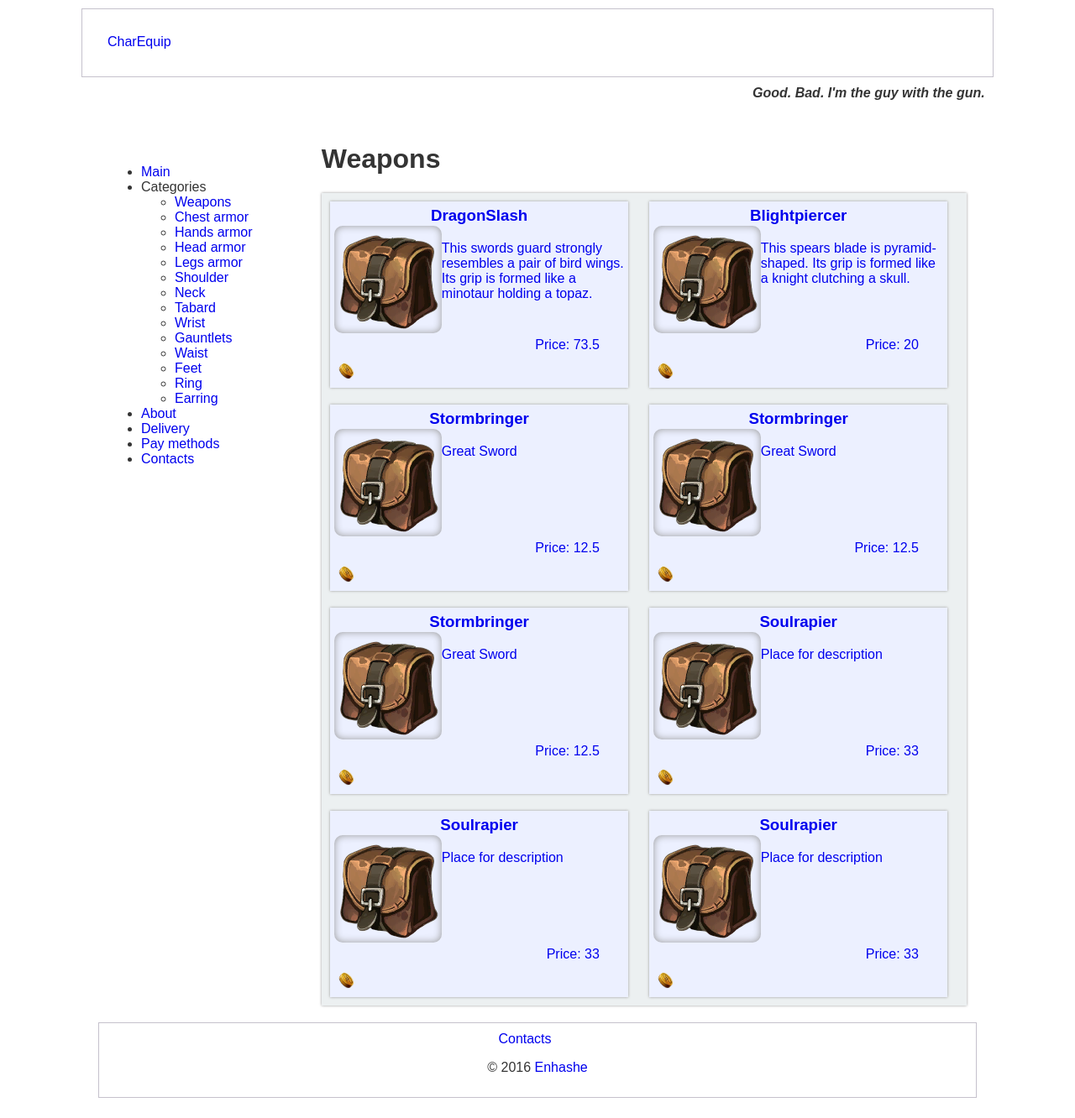
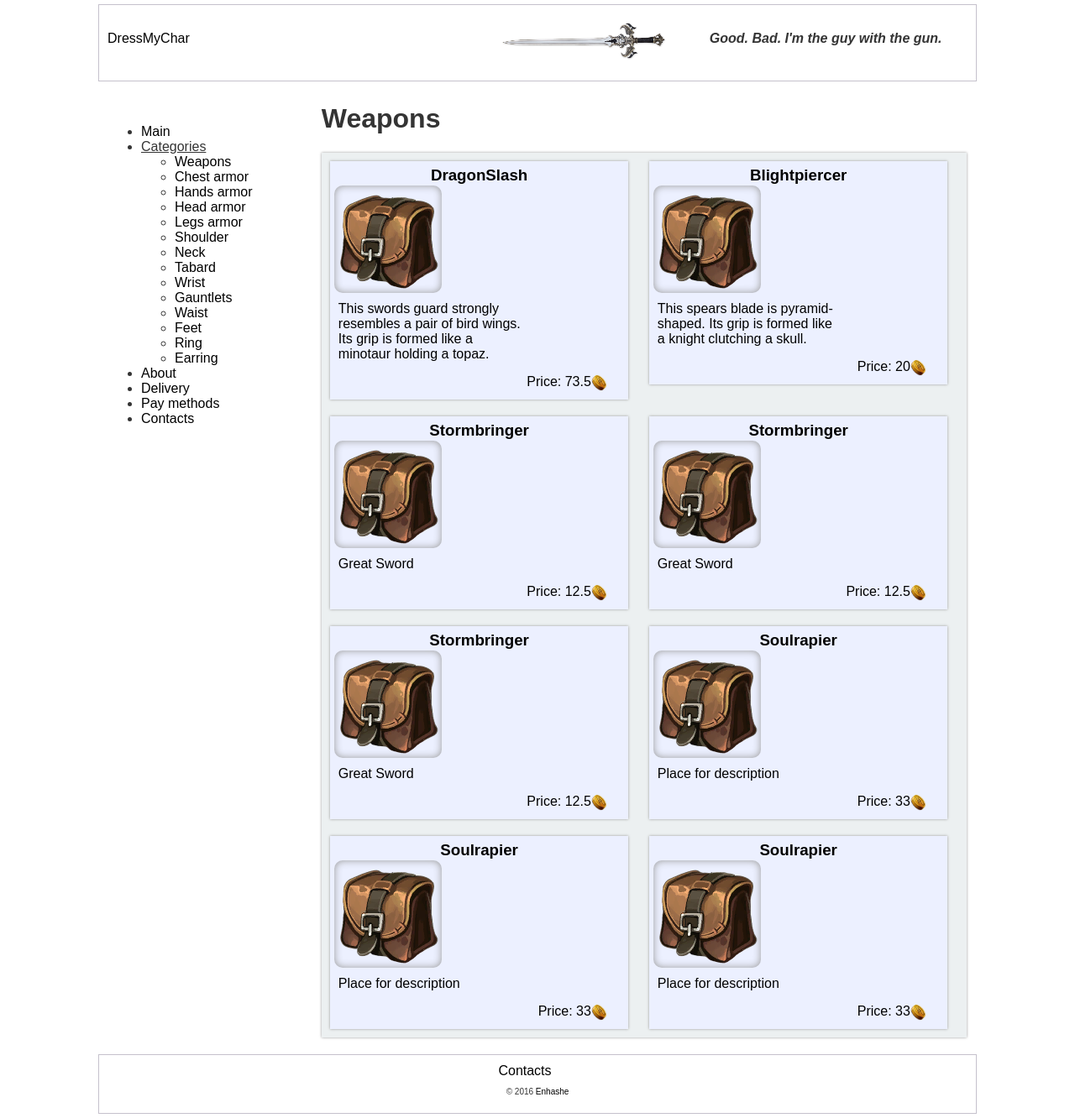
Before and after one commit to Enhashe/emarket, a PHP site: page /catalogue/1 in a window 1280 px wide. Shown: the whole page at 84% size. Before the commit the page ends 1308 px from the top, so only its background shows below. Run offline with PHP 8.4, Linux system fonts and the light colour scheme; data comes from the database, SQL or seed files in the repository.

Commit message:
Interface changes. Almost done.

```diff
--- a/public/css/main.css
+++ b/public/css/main.css
@@ -6,25 +6,27 @@
 /* PAGE STRUCTURE */
 .header, .content, .footer {
 	width: 80%;
-	margin: 10px auto;
-	padding: 30px;
+	margin: 5px auto;
 	clear: both;
 }
 .header {
-	position: relative;
-	height: 20px;
+	padding: 10px;
+	height: 70px;
 	border: 1px solid #c5c1cc;
 }
-
+.header a {
+	float: left;
+	display: inline-block;
+	width: 200px;
+	height: 60px;
+	line-height: 60px;
+	margin: 0 auto;
+	vertical-align: middle;
+}
 .header img {
-	float: left;
-	width: 200px;
-	height: 50;
-	margin: 0 auto;
 }
 .content {
-/*	margin: auto;
-	padding: 30px 10px 10px 10px;*/
+	margin: 0px auto;
 }
 .footer {
 	border: 1px solid #c5c1cc;
@@ -34,13 +36,15 @@
 
 /* HEADER */
 .logo {
+	display: inline-block;
+	float: right;
 	width: 200px;
-	height: 50;
-	margin: 0 auto;
+	margin: 0 50px 0 0;
 }
 .slogan-wrapper {
 	float: right;
 	width: 30%;
+	line-height: 60px;
 	margin: auto;
 	font-style: italic;
 	font-weight: bold;
@@ -54,7 +58,6 @@
 	display: block;
 	float: left;
 	width: 128px;
-/*	margin: 20px;*/
 	border-radius: 10px;
 }
 .menu {
@@ -94,12 +97,14 @@
     box-shadow: 0 0 3px #999999;
 }
 .catalog-item h3{
-/*	display: inline-block;
-    vertical-align: top;
-    width: 45%;
-    min-height: 75px;*/
     margin: 1px;
     text-align: center;
+}
+.catalog-item p {
+	display: inline-block;
+	width: 63%;
+	margin: 0px;
+	padding: 10px 0px 10px 5px;
 }
 .catalog-item img {
 	box-shadow: inset 0 0 10px #999999;
@@ -111,29 +116,27 @@
     min-height: 75px;
     height: 100%;
     margin: 10px;
-    padding: 20px;
+    padding: 20px 20px 5px 20px;
     text-align: left;
     background: #ecf0ff;
     box-shadow: 0 0 3px #999999;
 }
 .product-item p {
+	display: inline-block;
+	width: 65%;
 	margin: 0px;
-	padding: 20px;
+	padding: 20px 0px 20px 20px;
 }
 .product-item img {
-/*	position: relative;*/
 	width: 256px;
-/*	margin: 20px;*/
 	border-radius: 10px;
 	box-shadow: inset 0 0 10px #999999;
 }
 .price {
-/*	position: absolute;
-    bottom: 0;*/
 	display: inline-block;
 	float: right;
 	width: 100%;
-/*	margin: 5px;*/
+	padding: 5px;
 	text-align: right;
 }
 .price-value {
@@ -141,28 +144,23 @@
 	float: left;
 	width: 90%;
 	height: 20px;
-	margin: 5px 0px 5px 5px;
+	margin: 0px;
 }
 .price-img img{
 	display: inline-block;
 	width: 20px;
 	height: 20px;
-	margin: 5px 5px 5px 5px;
+	margin: 0px;
 	box-shadow: none;
 }
-
 a{
 	text-decoration: none;
-}
-
+	color: black;
 }
 .copyright {
 	font-size: 10px;
 	text-align: center;
 }
-#text1 {
-    padding: 10px;
-}
 /* FOOTER */
 /*.footer {
 }*/
--- a/src/app/marketApp/classes/Controller/ProductController.php
+++ b/src/app/marketApp/classes/Controller/ProductController.php
@@ -7,14 +7,17 @@
 	public function indexAction($request)
 	{
 		$dbConnection = $this->application->getDbConnection();
-		$catId = $request['catId'];
+		$cat_id = $request['catId'];
 		$prodId = $request['prodId'];
 		$product = new Product($prodId);
 		$product->create($dbConnection);
+		$category = new Category($cat_id);
+		$category->createCategory($dbConnection);
+		$catTitle = $category->getTitle();
 		$title = $product->getTitle();
 		$description = $product->getDescription();
 		$image = $product->getImage();
 		$price = $product->getPrice();
-		$this->render('pages:product', ['title' => $title, 'description' => $description, 'image' => $image, 'price' => $price]);
+		$this->render('pages:product', ['title' => $title, 'description' => $description, 'image' => $image, 'catTitle' => $catTitle, 'price' => $price]);
 	}
 }
--- a/src/app/marketApp/classes/Product.php
+++ b/src/app/marketApp/classes/Product.php
@@ -9,6 +9,7 @@
 	protected $title;
 	protected $description;
 	protected $image;
+	protected $cat_id;
 	protected $price;
 
 	function __construct($id)
@@ -21,9 +22,9 @@
 		$id = $this->id;
 		$dbConnection = (isset($dbConnection)) ? $dbConnection : [] ;
 		$sqlQuery = <<<SQL
-		SELECT id, title, description, price
+		SELECT id, title, description, image, cat_id, price
 			FROM product
-			WHERE id=$id
+			WHERE id = $id
 SQL;
 		$statement = $dbConnection->query($sqlQuery);
 		$statement->setFetchMode(PDO::FETCH_ASSOC);
@@ -32,6 +33,8 @@
 		$this->id = $id;
 		$this->title = $title;
 		$this->description = $description;
+		$this->image = $image;
+		$this->cat_d = $cat_id;
 		$this->price = $price;
 	}
 
@@ -55,6 +58,11 @@
 		return $this->image;
 	}
 
+	public function getCatId()
+	{
+		return $this->cat_id;
+	}
+
 	public function getPrice()
 	{
 		return $this->price;
--- a/src/app/marketApp/view/header.php
+++ b/src/app/marketApp/view/header.php
@@ -10,9 +10,9 @@
 	</head>
 	<body>
 		<div class="header">
-			<a href="/">CharEquip</a>
-<!-- 			<img src="/images/logo_sword.png" alt="Mountain View" style="width:100%;height:100%;"> -->
+			<a href="/">DressMyChar</a>
+			<div class="slogan-wrapper">
+				Good. Bad. I'm the guy with the gun.
+			</div>
+			<img class="logo" src="/images/logo_sword.png" alt="Logo">
 		</div>
-		<div class="slogan-wrapper">
-			Good. Bad. I'm the guy with the gun.
-		</div>
--- a/src/app/marketApp/view/menu.php
+++ b/src/app/marketApp/view/menu.php
@@ -3,7 +3,7 @@
 		<li>
 			<a href="/">Main</a>
 		</li>
-		<li>Categories
+		<li><u>Categories</u>
 			<ul>
 			<?php require __DIR__ . '/menu_catalogue.php'; ?>
 			</ul>
--- a/src/app/marketApp/view/pages/category.php
+++ b/src/app/marketApp/view/pages/category.php
@@ -14,8 +14,8 @@
 						<a href="/catalogue/$cat_id/$id">
 						<div class="catalog-item">
 							<h3>$title</h3>
-							<img src="$image"><br>
-							$description
+							<img src="$image">
+							<p>$description</p>
 							<div class="price">
 								<div class="price-value">
 									Price: $price
--- a/src/app/marketApp/view/pages/product.php
+++ b/src/app/marketApp/view/pages/product.php
@@ -1,9 +1,9 @@
 <?php $image = !empty($products[$key]['image']) ? $products[$key]['image'] : '/images/icons/bag.png' ; ?>
 <div class="container">
-    <h1><?php echo $title?></h1>
+    <h1><?php echo $catTitle . ' / ' . $title?></h1>
 	<div class="product-item">
 		<img src="<?php echo $image; ?>">
-		<p id="text1"><?php echo $description; ?></p>
+		<p><?php echo $description; ?></p>
 		<div class="price">
 			<div class="price-value">
 				<?php echo 'Price: ' . $price; ?>
```
